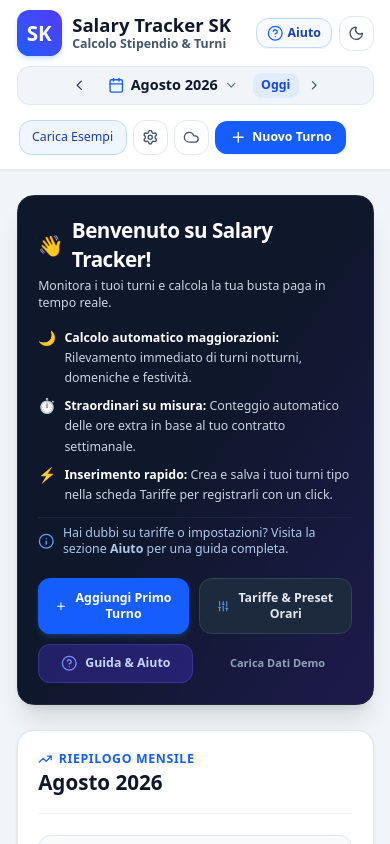
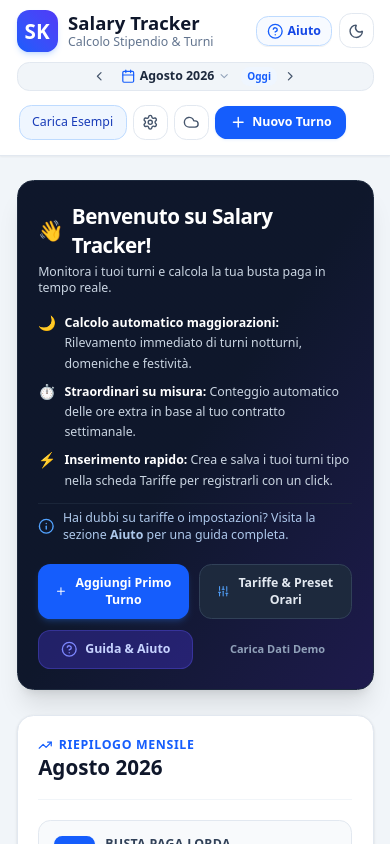
Before and after one commit to Valerio-Cola/SalaryTracker, a React (Vite) app: page / in a window 390 px wide. Shown: the top 844 px of the page. Built offline with nearby package versions, Linux system fonts and the light colour scheme.

Commit message:
Add files via upload

```diff
--- a/src/components/Header.tsx
+++ b/src/components/Header.tsx
@@ -88,14 +88,14 @@ export const Header: React.FC<HeaderProps> = ({
           {/* Logo e Titolo (con Aiuto e Sole/Luna in alto a destra SOLO su Mobile) */}
           <div className="flex items-center gap-3 w-full lg:w-auto justify-between lg:justify-start">
             <div className="flex items-center gap-2.5">
-              <div className="w-11 h-11 rounded-xl bg-gradient-to-tr from-blue-600 to-indigo-600 text-white flex items-center justify-center font-black text-xl shadow-md shadow-blue-500/20 shrink-0">
+              <div className="w-10 h-10 rounded-xl bg-gradient-to-tr from-blue-600 to-indigo-600 text-white flex items-center justify-center font-black text-xl shadow-md shadow-blue-500/20 shrink-0">
                 SK
               </div>
               <div>
-                <h1 className="text-lg sm:text-xl font-black text-slate-900 dark:text-white leading-tight flex items-center gap-2">
-                  Salary Tracker SK
+                <h1 className="text-lg font-bold text-slate-900 dark:text-white leading-tight flex items-center gap-2">
+                  Salary Tracker
                 </h1>
-                <p className="text-xs sm:text-sm text-slate-600 dark:text-slate-300 font-semibold">
+                <p className="text-xs text-slate-500 dark:text-slate-400 font-medium">
                   Calcolo Stipendio & Turni
                 </p>
               </div>
@@ -106,7 +106,7 @@ export const Header: React.FC<HeaderProps> = ({
               {onOpenHelp && (
                 <button
                   onClick={onOpenHelp}
-                  className="px-2.5 py-1.5 text-blue-800 dark:text-blue-300 hover:bg-blue-50 dark:hover:bg-blue-950/60 rounded-xl border border-blue-200 dark:border-blue-800 text-xs sm:text-sm font-bold flex items-center gap-1 transition-colors shrink-0 bg-blue-50/50 dark:bg-blue-950/30 cursor-pointer shadow-2xs"
+                  className="px-2.5 py-1.5 text-blue-700 dark:text-blue-300 hover:bg-blue-50 dark:hover:bg-blue-950/60 rounded-xl border border-blue-200 dark:border-blue-800 text-xs font-bold flex items-center gap-1 transition-colors shrink-0 bg-blue-50/50 dark:bg-blue-950/30 cursor-pointer shadow-2xs"
                   title="Aiuto & Guida del sito"
                 >
                   <HelpCircle className="w-4 h-4 text-blue-600 dark:text-blue-400 shrink-0" />
@@ -129,30 +129,30 @@ export const Header: React.FC<HeaderProps> = ({
           </div>
 
           {/* Selettore Mese con Popover Calendario Mese/Anno (ristretto e responsive) */}
-          <div className="relative flex items-center justify-center gap-1 bg-slate-100 dark:bg-slate-800 p-1 rounded-xl border border-slate-200 dark:border-slate-700 w-full sm:w-auto shrink-0 transition-colors">
+          <div className="relative flex items-center justify-center gap-0.5 sm:gap-1 bg-slate-100 dark:bg-slate-800 p-0.5 sm:p-1 rounded-xl border border-slate-200 dark:border-slate-700 w-full sm:w-auto shrink-0 transition-colors">
             <button
               onClick={handlePrevMonth}
-              className="p-1.5 rounded-lg text-slate-700 dark:text-slate-300 hover:bg-white dark:hover:bg-slate-700 hover:text-slate-900 dark:hover:text-white hover:shadow-xs transition-all shrink-0 cursor-pointer"
+              className="p-1 sm:p-1.5 rounded-lg text-slate-600 dark:text-slate-300 hover:bg-white dark:hover:bg-slate-700 hover:text-slate-900 dark:hover:text-white hover:shadow-xs transition-all shrink-0 cursor-pointer"
               title="Mese precedente"
             >
-              <ChevronLeft className="w-4 h-4 sm:w-5 sm:h-5" />
+              <ChevronLeft className="w-3.5 h-3.5 sm:w-4 sm:h-4" />
             </button>
 
             <button
               onClick={() => setIsPickerOpen((v) => !v)}
-              className="flex items-center gap-1.5 px-2.5 py-1 hover:bg-white dark:hover:bg-slate-700/70 rounded-lg transition-colors cursor-pointer group"
+              className="flex items-center gap-1 sm:gap-1.5 px-2 sm:px-2.5 py-0.5 sm:py-1 hover:bg-white dark:hover:bg-slate-700/70 rounded-lg transition-colors cursor-pointer group"
               title="Apri selettore Mese e Anno"
             >
-              <Calendar className="w-4 h-4 sm:w-5 sm:h-5 text-blue-600 dark:text-blue-400 shrink-0" />
-              <span className="text-sm sm:text-base font-extrabold text-slate-900 dark:text-slate-100 capitalize">
+              <Calendar className="w-3.5 h-3.5 sm:w-4 sm:h-4 text-blue-600 dark:text-blue-400 shrink-0" />
+              <span className="text-xs sm:text-sm font-bold text-slate-800 dark:text-slate-200 capitalize">
                 {formattedMonth}
               </span>
-              <ChevronDown className={`w-3.5 h-3.5 sm:w-4 sm:h-4 text-slate-500 group-hover:text-slate-700 dark:group-hover:text-slate-200 transition-transform ${isPickerOpen ? 'rotate-180 text-blue-600' : ''}`} />
+              <ChevronDown className={`w-3 h-3 sm:w-3.5 sm:h-3.5 text-slate-400 group-hover:text-slate-600 dark:group-hover:text-slate-200 transition-transform ${isPickerOpen ? 'rotate-180 text-blue-600' : ''}`} />
             </button>
 
             <button
               onClick={handleCurrentMonth}
-              className="px-2 py-1 text-xs sm:text-sm font-bold text-blue-700 dark:text-blue-300 bg-blue-100/80 dark:bg-blue-950/80 hover:bg-blue-200 dark:hover:bg-blue-900/60 rounded-lg transition-colors shrink-0 cursor-pointer"
+              className="px-1.5 sm:px-2 py-0.5 sm:py-1 text-[10px] sm:text-xs font-bold text-blue-600 dark:text-blue-400 bg-blue-50 dark:bg-blue-950/60 hover:bg-blue-100 dark:hover:bg-blue-900/60 rounded-lg transition-colors shrink-0 cursor-pointer"
               title="Vai al mese corrente"
             >
               Oggi
--- a/src/components/PrivacyLegalModal.tsx
+++ b/src/components/PrivacyLegalModal.tsx
@@ -388,8 +388,11 @@ export const PrivacyLegalModal: React.FC<PrivacyLegalModalProps> = ({ isOpen, on
                       title="Supporta lo sviluppo su Ko-fi"
                     >
                       <img
+                        width="143"
                         height="36"
-                        style={{ border: '0px', height: '36px' }}
+                        loading="lazy"
+                        decoding="async"
+                        style={{ border: '0px', width: '143px', height: '36px', aspectRatio: '143 / 36' }}
                         src="https://storage.ko-fi.com/cdn/kofi6.png?v=6"
                         alt="Buy Me a Coffee at ko-fi.com"
                       />
```
